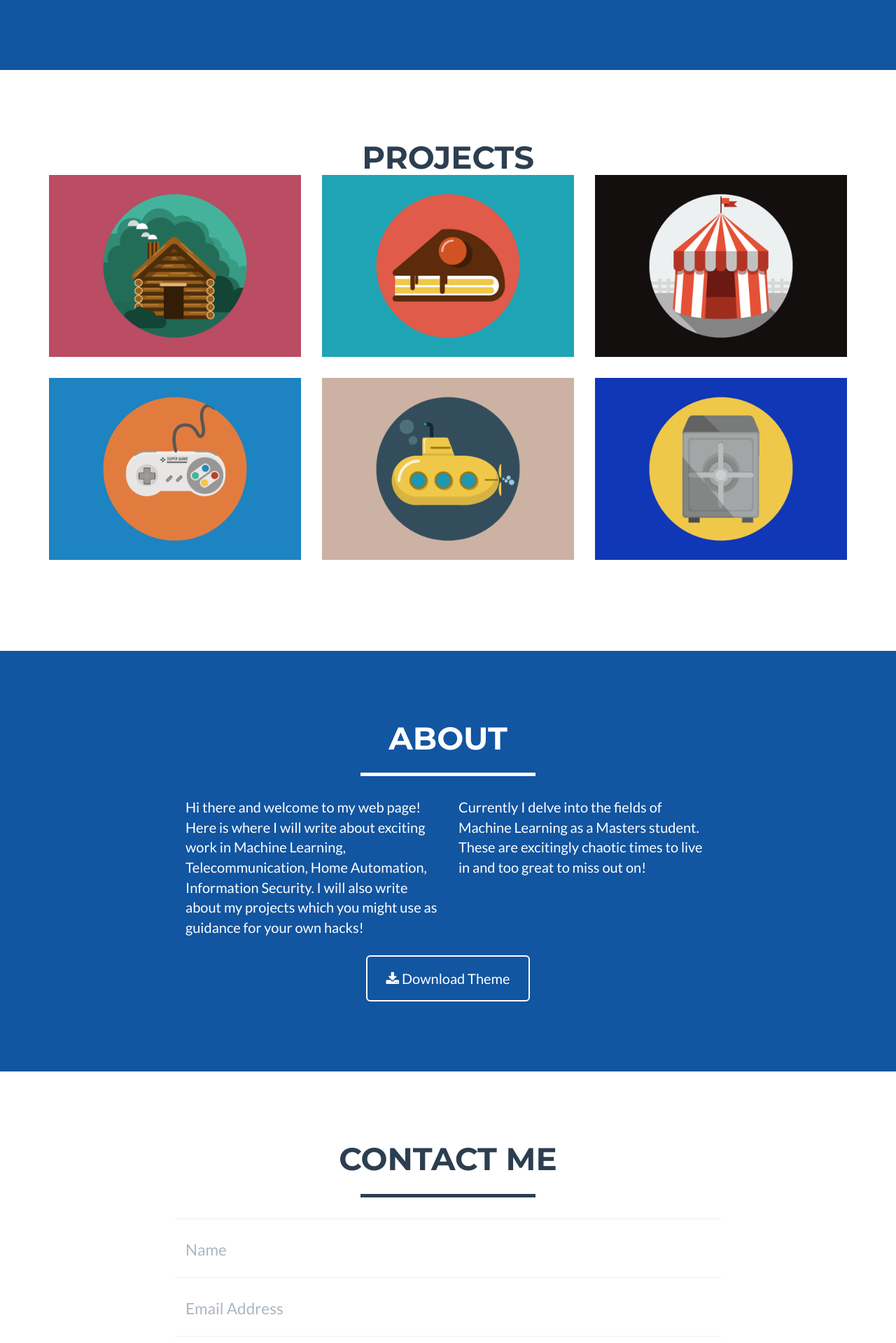
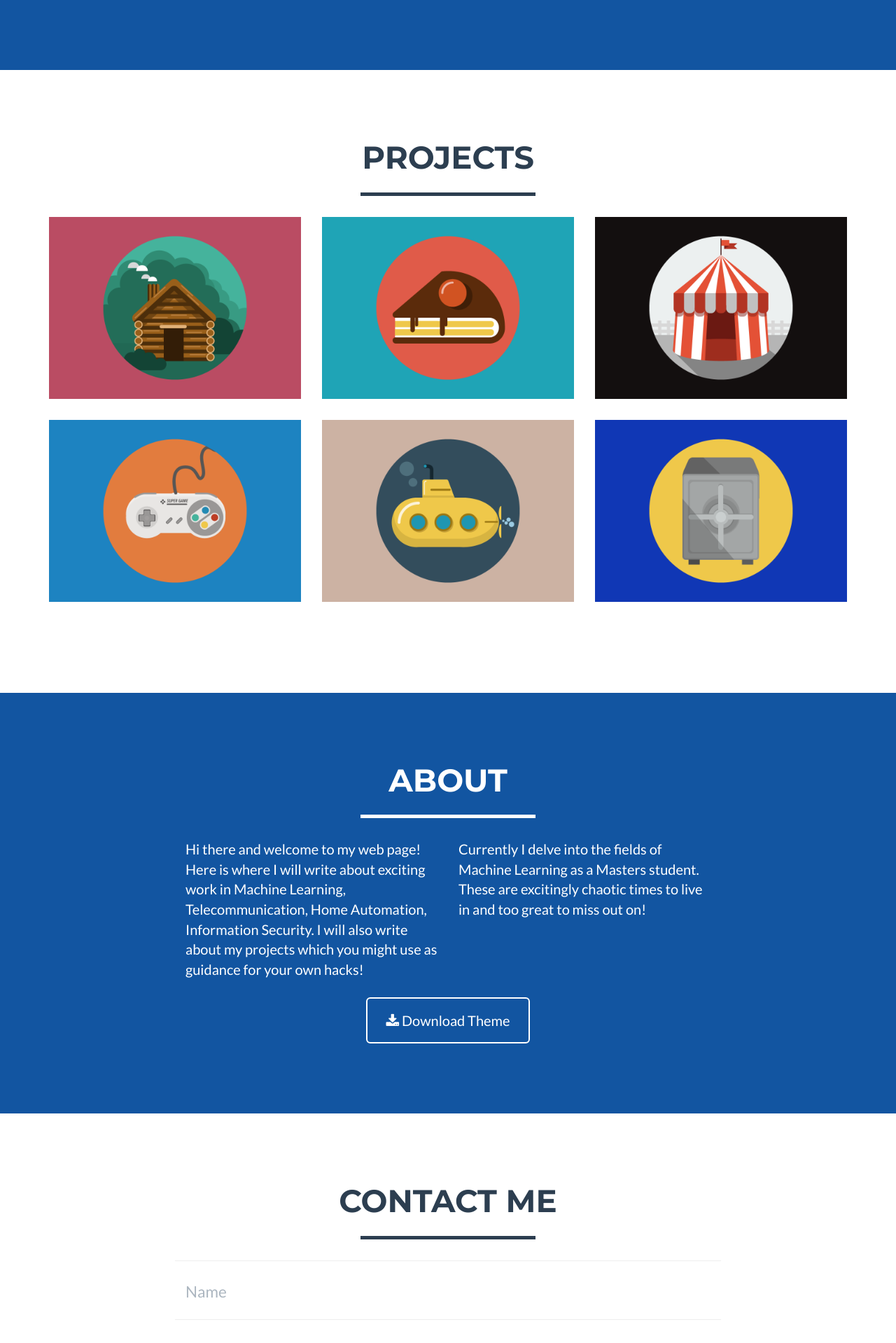
Before and after one commit to atwing/atwing.github.io, a Jekyll site: the page built from index.html, in a window 1280 px wide. Shown: the part 775-2694 px from the top of the page at 70% size. Built offline with Jekyll 4.4.1, drawn with Linux system fonts in a browser that asks for light colours.

Commit message:
Update portfolio_grid.html

```diff
--- a/_includes/portfolio_grid.html
+++ b/_includes/portfolio_grid.html
@@ -5,7 +5,7 @@
             <div class="row">
                 <div class="col-lg-12 text-center">
                     <h2>Projects</h2>
-                    <!-- <hr class="star-primary"> -->
+                    <hr class="star-primary">
                 </div>
             </div>
             <div class="row">
```
